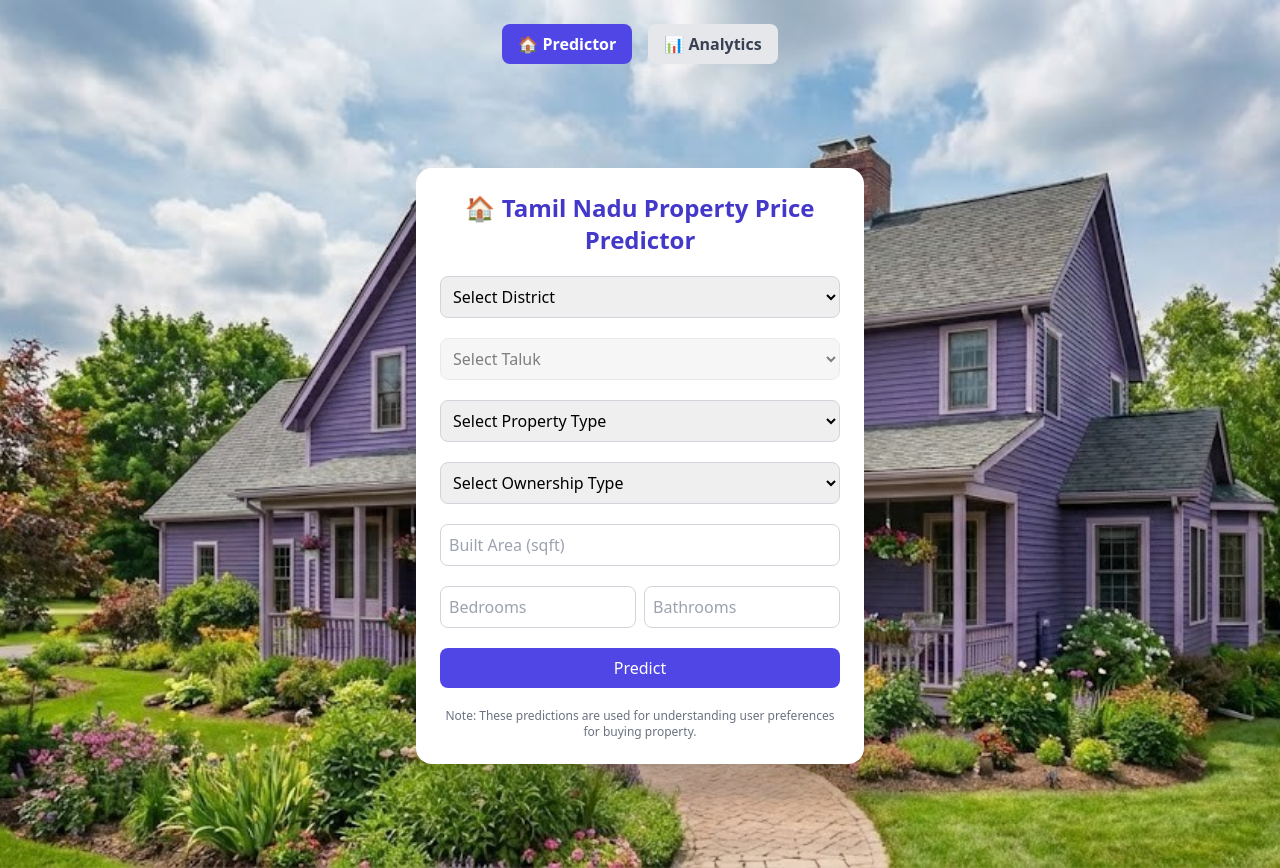
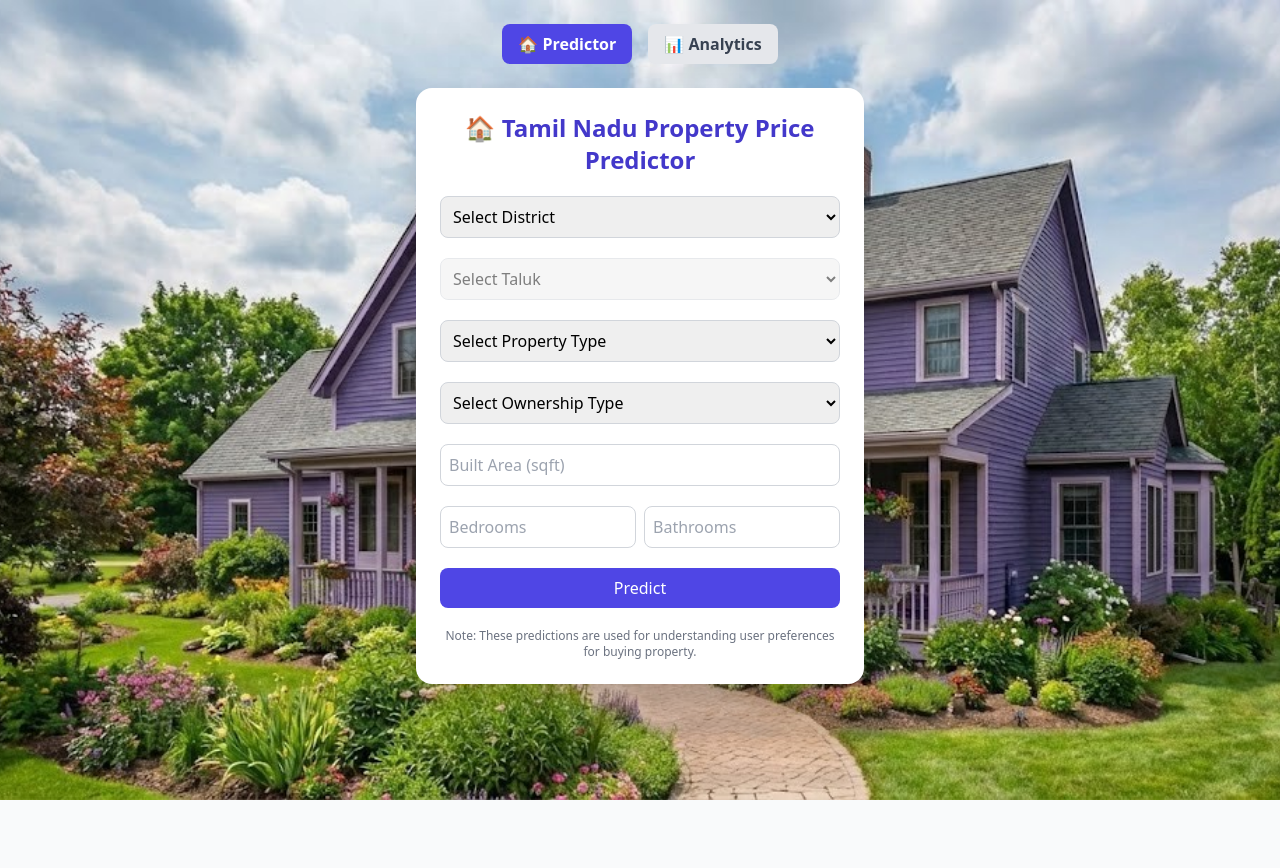
Before and after one commit to runeking2006/chennai-house-prices, a React (Create React App) app in the folder frontend/: page / in a window 1280 px wide. After the commit the page ends 800 px from the top, so only its background shows below. Built offline with nearby package versions, Linux system fonts and the light colour scheme.

Commit message:
feat : toggle button locked 3

```diff
--- a/frontend/src/App.js
+++ b/frontend/src/App.js
@@ -249,7 +249,6 @@ export default function App() {
 
       {/* ===== PREDICTOR VIEW ===== */}
       {/* This section only renders when showAnalytics is false */}
-      <div className="pt-20"></div>
       {!showAnalytics && (
         <motion.div
           initial={{ opacity: 0, y: 30 }}
@@ -433,7 +432,6 @@ export default function App() {
           </motion.div>
         )}
       </AnimatePresence>
-      <div className="pt-20"></div>
     </div>
   );
 }
```
